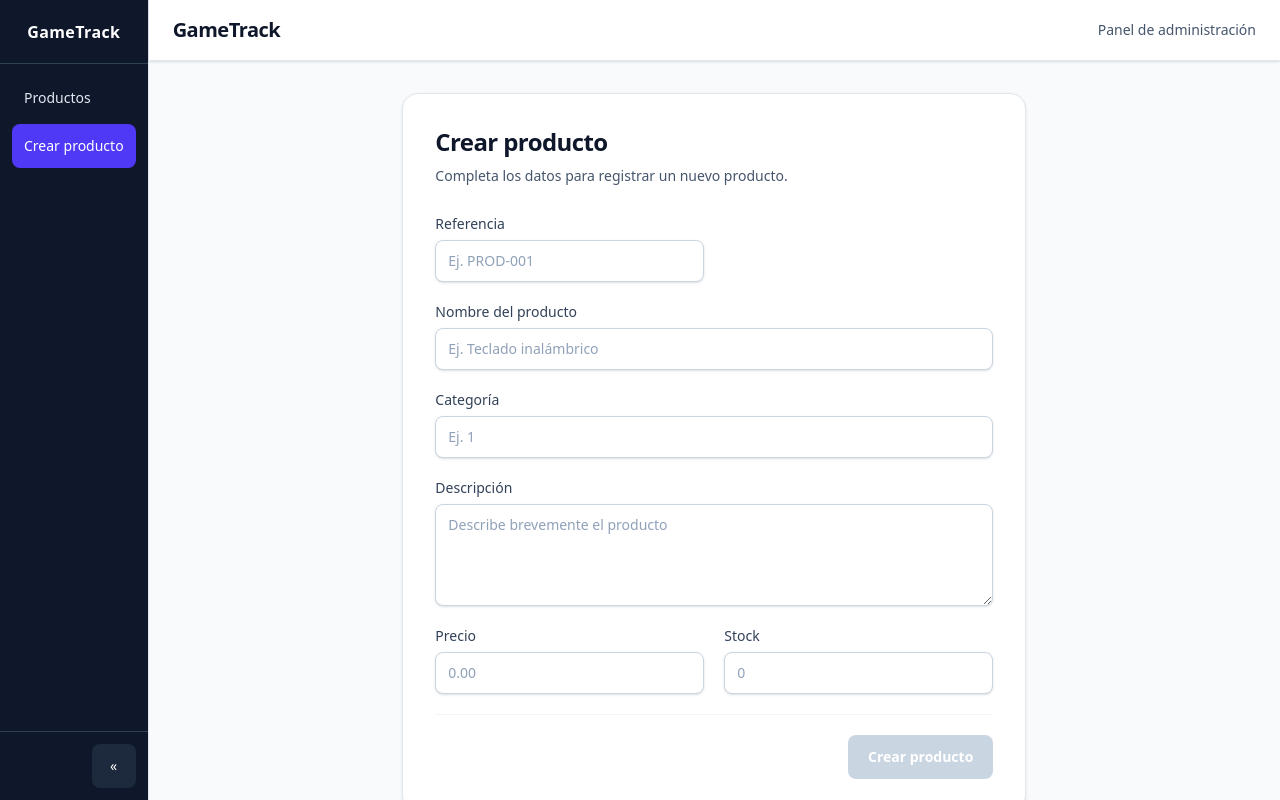
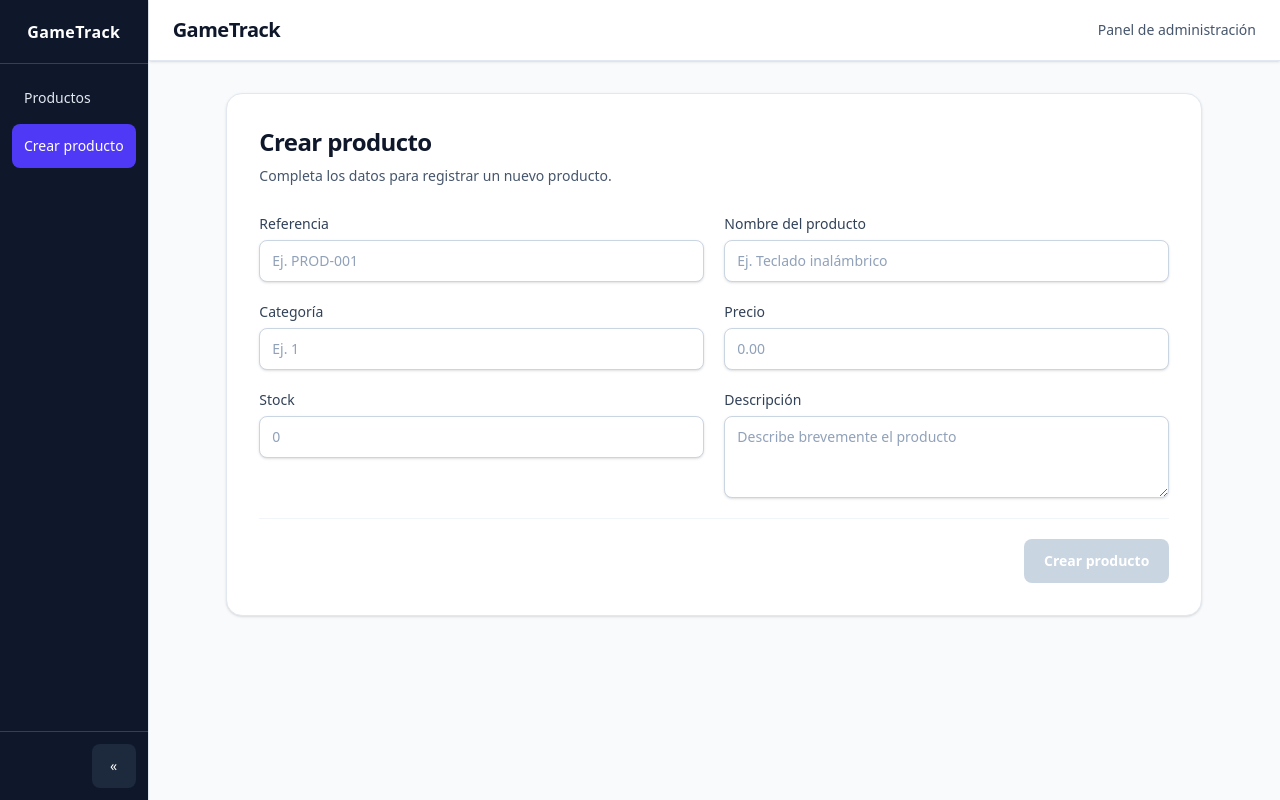
Before and after one commit to DiegoAmaya19/Har_Sotf_Frontend, an Angular app: page /productCreate in a window 1280 px wide. Built offline with nearby package versions, Linux system fonts and the light colour scheme.

Commit message:
Update-input-search

```diff
--- a/src/app/features/product/create.product/product-create.html
+++ b/src/app/features/product/create.product/product-create.html
@@ -1,18 +1,15 @@
-<section class="mx-auto w-full min-w-0 max-w-2xl px-4 py-8 sm:px-6">
+<section class="mx-auto w-full min-w-0 max-w-5xl px-4 py-8 sm:px-6">
     <div class="rounded-2xl border border-slate-200 bg-white p-6 shadow-sm sm:p-8">
         <header class="mb-7">
             <h1 class="text-2xl font-semibold tracking-tight text-slate-900">Crear producto</h1>
             <p class="mt-2 text-sm text-slate-600">Completa los datos para registrar un nuevo producto.</p>
         </header>
 
-        <form class="space-y-5" [formGroup]="form" (ngSubmit)="onSubmit()">
-
-            <div class="grid gap-5 sm:grid-cols-2">
+        <form class="grid gap-5 md:grid-cols-2" [formGroup]="form" (ngSubmit)="onSubmit()">
             <div class="space-y-1.5">
                 <label for="reference" class="block text-sm font-medium text-slate-700">Referencia</label>
                 <input id="reference" type="text" formControlName="reference" required placeholder="Ej. PROD-001"
                     class="w-full rounded-lg border border-slate-300 bg-white px-3 py-2.5 text-sm text-slate-900 shadow-sm outline-none transition placeholder:text-slate-400 focus:border-indigo-500 focus:ring-2 focus:ring-indigo-500/20" />
-                </div>
             </div>
 
             <div class="space-y-1.5">
@@ -30,14 +27,6 @@
             </div>
 
             <div class="space-y-1.5">
-                <label for="description" class="block text-sm font-medium text-slate-700">Descripción</label>
-                <textarea id="description" formControlName="description" required rows="4"
-                    placeholder="Describe brevemente el producto"
-                    class="w-full resize-y rounded-lg border border-slate-300 bg-white px-3 py-2.5 text-sm text-slate-900 shadow-sm outline-none transition placeholder:text-slate-400 focus:border-indigo-500 focus:ring-2 focus:ring-indigo-500/20"></textarea>
-            </div>
-
-            <div class="grid gap-5 sm:grid-cols-2">
-                <div class="space-y-1.5">
                 <label for="price" class="block text-sm font-medium text-slate-700">Precio</label>
                 <input id="price" type="number" formControlName="price" min="0" step="0.01" required
                     placeholder="0.00"
@@ -49,9 +38,15 @@
                 <input id="stock" type="number" formControlName="stock" min="0" step="1" required placeholder="0"
                     class="w-full rounded-lg border border-slate-300 bg-white px-3 py-2.5 text-sm text-slate-900 shadow-sm outline-none transition placeholder:text-slate-400 focus:border-indigo-500 focus:ring-2 focus:ring-indigo-500/20" />
             </div>
+
+            <div class="space-y-1.5">
+                <label for="description" class="block text-sm font-medium text-slate-700">Descripción</label>
+                <textarea id="description" formControlName="description" required rows="3"
+                    placeholder="Describe brevemente el producto"
+                    class="w-full resize-y rounded-lg border border-slate-300 bg-white px-3 py-2.5 text-sm text-slate-900 shadow-sm outline-none transition placeholder:text-slate-400 focus:border-indigo-500 focus:ring-2 focus:ring-indigo-500/20"></textarea>
             </div>
 
-            <div class="flex justify-end border-t border-slate-100 pt-5">
+            <div class="flex justify-end border-t border-slate-100 pt-5 md:col-span-2">
                 <button type="submit" [disabled]="form.invalid || isSubmitting()"
                     class="inline-flex min-h-11 items-center justify-center rounded-lg bg-indigo-600 px-5 py-2.5 text-sm font-semibold text-white shadow-sm transition hover:bg-indigo-700 active:scale-[0.98] focus-visible:outline-none focus-visible:ring-2 focus-visible:ring-indigo-600 focus-visible:ring-offset-2 disabled:cursor-not-allowed disabled:bg-slate-300 disabled:shadow-none disabled:active:scale-100">
                     @if (isSubmitting()) {
--- a/src/app/features/product/read.product/product.read.html
+++ b/src/app/features/product/read.product/product.read.html
@@ -1,16 +1,20 @@
 <main class="pt-4 px-4">
 
-  <nav class="justify-between">
+  <nav class="flex justify-between">
+    <div class="flex-column">
       <button class="btn-secondary ml-6" routerLink="/productCreate">Crear Producto</button>
       <button class="btn-secondary ml-6" routerLink="/productCreate">Actualizar Producto</button>
       <button class="btn-secondary ml-6" routerLink="/productCreate">Ver Producto</button>
       <button class="btn-secondary ml-6" routerLink="/productCreate">Eliminar Producto</button>
+    </div>
+    <div class="flex-column w-100 justify-content-start">
+      <input type="text" placeholder="Buscar producto..."
+        class="w-full rounded-lg border border-slate-300 bg-white px-4 py-2.5 text-sm text-slate-800 placeholder-slate-400 shadow-sm focus:border-blue-500 focus:outline-none focus:ring-2 focus:ring-blue-500/20">
+    </div>
   </nav>
 
   <section class="mx-auto max-w-6xl px-4 py-8 sm:px-6">
-    <header
-      class="mb-7 flex flex-wrap items-end justify-between gap-4 border-b border-slate-200 pb-5"
-    >
+    <header class="mb-7 flex flex-wrap items-end justify-between gap-4 border-b border-slate-200 pb-5">
       <div>
         <p class="mb-2 text-xs font-bold uppercase tracking-widest text-teal-700">
           Datos de la API
@@ -27,8 +31,7 @@
     <div class="grid grid-cols-1 gap-4 md:grid-cols-2 xl:grid-cols-3">
       @for (product of products(); track product.uuid) {
       <article
-            class="flex min-h-full flex-col rounded-md border border-slate-200 border-t-4 border-t-teal-700 bg-white p-5 shadow-sm"
-          >
+        class="flex min-h-full flex-col rounded-md border border-slate-200 border-t-4 border-t-teal-700 bg-white p-5 shadow-sm">
         <div class="flex items-start justify-between gap-3">
           <div>
             <p class="text-xs font-semibold uppercase text-teal-700">
```
Lines whose indentation alone changed are shown as unchanged.
